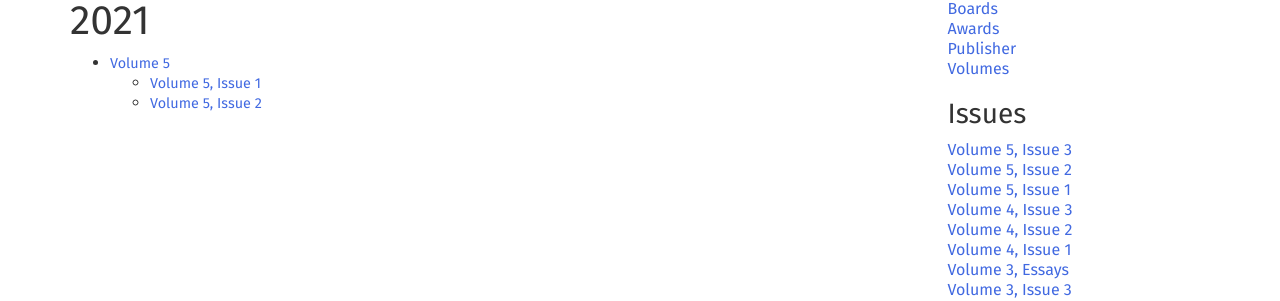
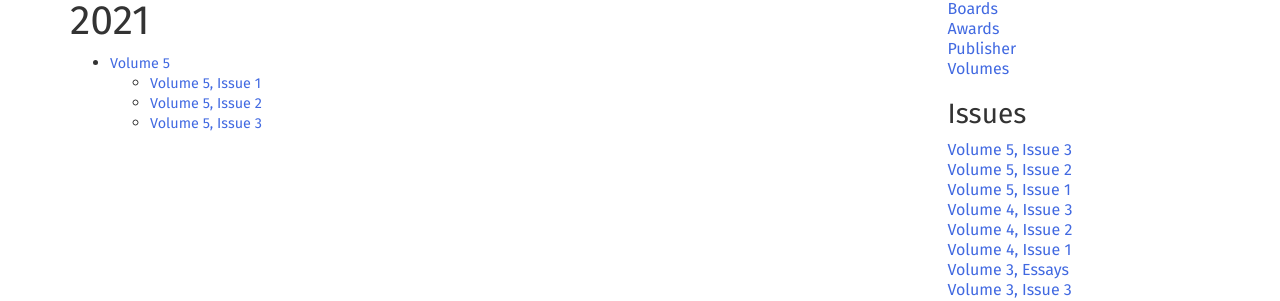
Before and after one commit to programming-journal/programming-journal.github.io, a Jekyll site: the page built from 2021/index.markdown, in a window 1280 px wide. Shown: the part 228-529 px from the top of the page. Built offline with Jekyll 4.4.1, drawn with Linux system fonts in a browser that asks for light colours.

Commit message:
complete volume

```diff
--- a/2021/index.markdown
+++ b/2021/index.markdown
@@ -6,3 +6,4 @@ title: 2021
  * [Volume 5](5/)
    * [Volume 5, Issue 1](5/issue1)
    * [Volume 5, Issue 2](5/issue2)
+   * [Volume 5, Issue 3](5/issue3)
```
